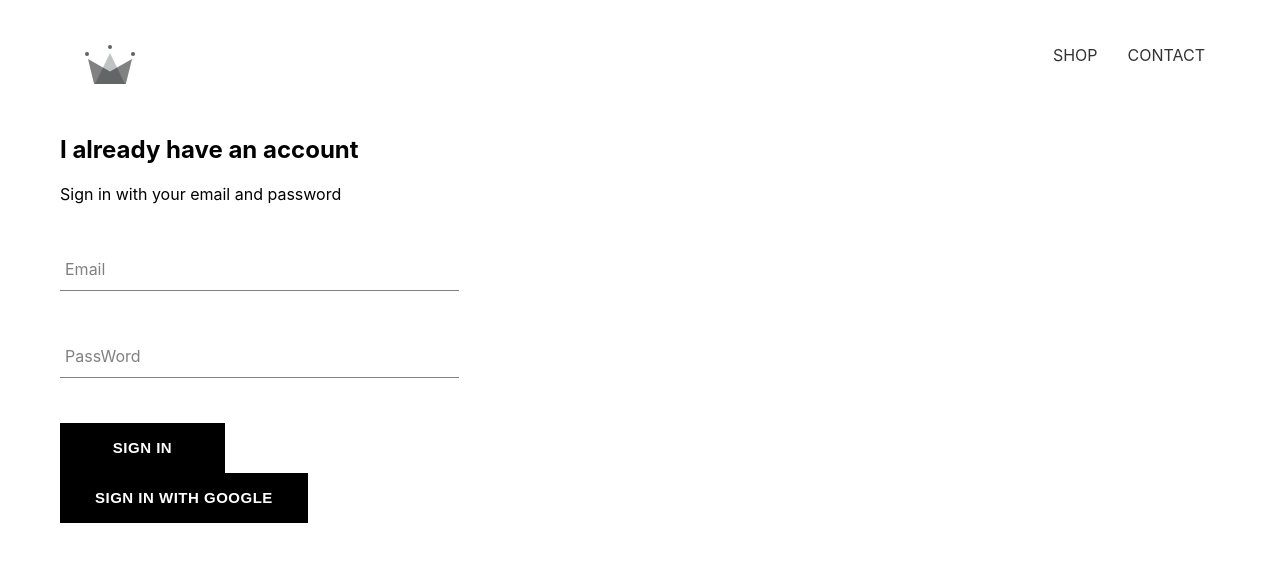
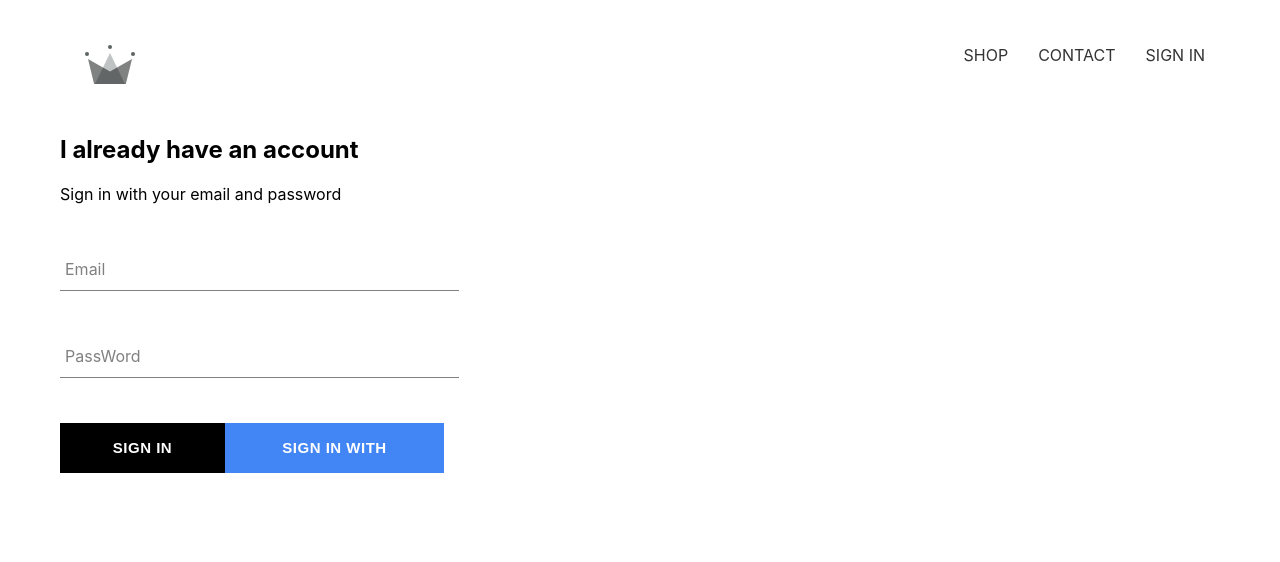
Before and after one commit to HbiHieu/Ecommerce_Shop, a React (Create React App) app: page /signIn in a window 1280 px wide. Shown: the top 562 px of the page. Built offline with nearby package versions, Linux system fonts and the light colour scheme; no server answers.

Commit message:
fix button btn 2 style , create feature check login at Header component

```diff
--- a/src/components/Button/Button.component.jsx
+++ b/src/components/Button/Button.component.jsx
@@ -2,9 +2,9 @@ import React from 'react'
 
 import "./Button.styles.scss"
 
-export default function Button({ children , ...otherProps}) {
+export default function Button({ children , isGoogleButton , ...otherProps}) {
   return (
-    <button className='custom-button' {...otherProps} >
+    <button className={ isGoogleButton ? `google-button` :`custom-button`} {...otherProps} >
        {children}
     </button>
   )
--- a/src/components/Button/Button.styles.scss
+++ b/src/components/Button/Button.styles.scss
@@ -6,7 +6,29 @@
     line-height: 50px;
     padding: 0 35px 0 35px;
     font-size: 15px;
+    color: white;
+    text-transform: uppercase;
+    font-weight: bolder;
+    border: none;
+    cursor: pointer;
     background-color: black;
+
+    &:hover {
+      background-color: white;
+      color: black;
+      border: 1px solid black;
+    }
+  }
+
+  .google-button {
+    background-color: #4285f4;
+    min-width: 165px;
+    width: auto;
+    height: 50px;
+    letter-spacing: 0.5px;
+    line-height: 50px;
+    padding: 0 35px 0 35px;
+    font-size: 15px;
     color: white;
     text-transform: uppercase;
     font-weight: bolder;
@@ -14,8 +36,6 @@
     cursor: pointer;
 
     &:hover {
-      background-color: white;
-      color: black;
-      border: 1px solid black;
+      opacity: 0.8;
     }
   }
--- a/src/components/SignIn/SignIn.component.jsx
+++ b/src/components/SignIn/SignIn.component.jsx
@@ -52,8 +52,12 @@ class SignIn extends React.Component {
             label="PassWord"
             required
           />
+          <div className="button--wrapper">
           <Button type={'submit'}>Sign In</Button>
-          <Button onClick={signInWithGoogle}>Sign in with Google</Button>
+          <Button
+          isGoogleButton={true}
+          onClick={signInWithGoogle}>Sign in with Google</Button>
+          </div>
         </form>
       </div>
     );
--- a/src/components/SignIn/SignIn.styles.scss
+++ b/src/components/SignIn/SignIn.styles.scss
@@ -3,3 +3,8 @@
     display: flex;
     flex-direction: column;
   }
+
+.button--wrapper {
+  display: flex;
+  justify-content: space-between;
+}
--- a/src/layout/Header/Header.jsx
+++ b/src/layout/Header/Header.jsx
@@ -1,12 +1,41 @@
 import React from 'react';
-import { Link } from 'react-router-dom';
+import { Link , useNavigate } from 'react-router-dom';
+import { useState ,useEffect } from 'react';
 
 import { LogoHeader } from '../../components/icons';
 
+import { auth } from '../../firebase/firebase.util';
+import { onAuthStateChanged , signOut } from 'firebase/auth';
+
 import './Header.styles.scss';
 
-const Header = () => (
-  <div className='header'>
+
+const Header = () => {
+
+  const [isLogin,setIsLogin] = useState(false) ;
+  const navigate = useNavigate() ;
+
+  const handleSignOut = () => {
+    signOut(auth) ;
+  }
+
+  useEffect( () => {
+    const checkUser = onAuthStateChanged(auth , (user) => {
+      if(user) {
+        console.log(user)
+        setIsLogin(true) ;
+        navigate("/");
+      }
+      else {
+        setIsLogin(false) ;
+        console.log("user signed out")
+      }
+    });
+    return () => checkUser() ;
+  },[])
+
+  return (
+    <div className='header'>
     <Link className='logo-container' to='/'>
       <LogoHeader className='logo' />
     </Link>
@@ -17,8 +46,18 @@ const Header = () => (
       <Link className='option' to='/shop'>
         CONTACT
       </Link>
+      {
+        isLogin ?
+        <div
+        className='option'
+        onClick={ handleSignOut }
+        >SIGN OUT</div>
+        :
+        <Link className='option' to='signIn'>SIGN IN</Link>
+      }
     </div>
   </div>
-);
+  );
+}
 
 export default Header;
--- a/src/layout/Header/Header.styles.scss
+++ b/src/layout/Header/Header.styles.scss
@@ -20,6 +20,7 @@
 
       .option {
         padding: 10px 15px;
+        cursor: pointer;
       }
     }
   }
```
